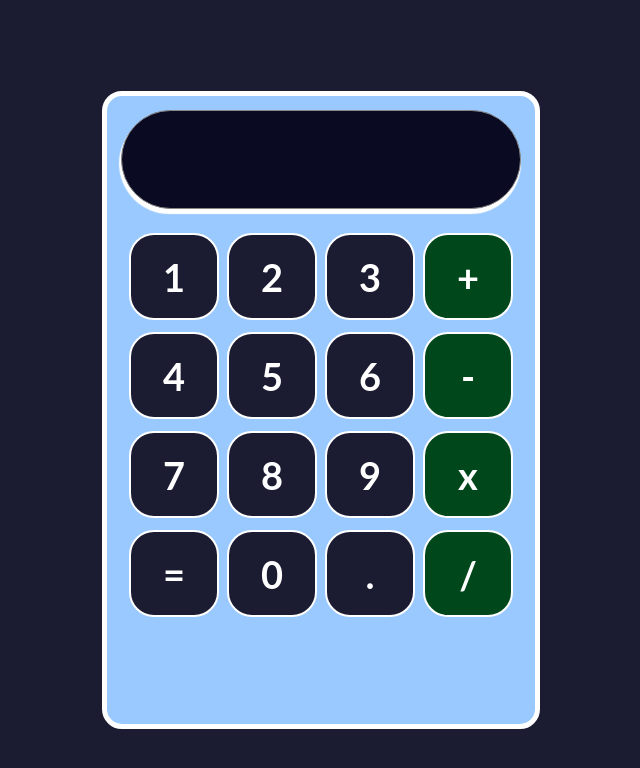
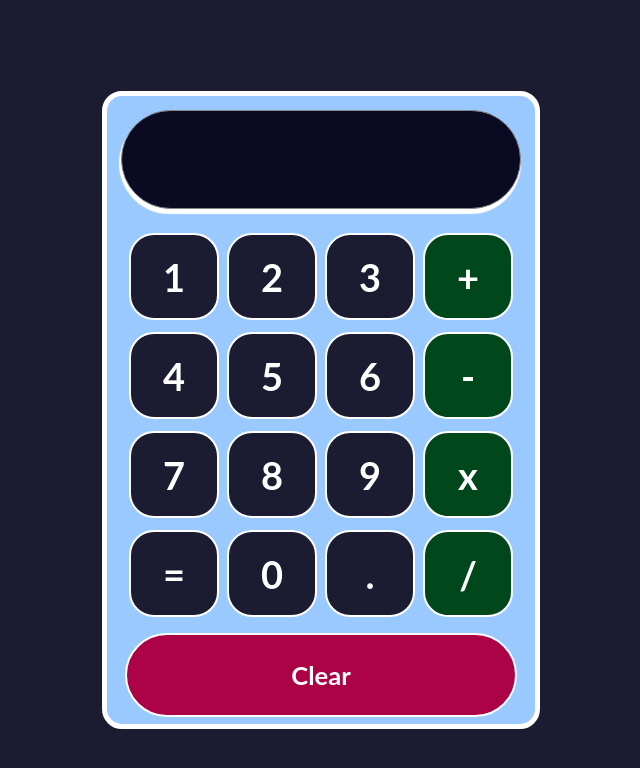
Before and after one commit to collajuan/React_freeCodeCamp, a React (Create React App) app in the folder calculadora/: page / in a window 1280 px wide. Shown: the top 768 px of the page, without its empty margins (319-959 px from the left). Built offline with nearby package versions, Linux system fonts and the light colour scheme.

Commit message:
botonclear

```diff
--- a/calculadora/src/App.js
+++ b/calculadora/src/App.js
@@ -1,41 +1,54 @@
 import './App.css';
 import Boton from './componentes/Boton';
+import BotonClear from './componentes/BotonClear';
 import Pantalla from './componentes/Pantalla';
+import { useState } from 'react'
 
 function App() {
+
+  const [input, setInput] = useState('')
+
+  const agregarInput = val => {
+    setInput(input + val)
+  }
+
   return (
     <div className='App'>
       <div className='freecodecamp-logo-contenedor'>
       </div>
 
       <div className='contenedor-calculadora'>
-        <Pantalla />
+        <Pantalla input={input} />
 
         <div className='fila'>
-          <Boton>1</Boton>
-          <Boton>2</Boton>
-          <Boton>3</Boton>
-          <Boton>+</Boton>
+          <Boton manejarClic={agregarInput}>1</Boton>
+          <Boton manejarClic={agregarInput}>2</Boton>
+          <Boton manejarClic={agregarInput}>3</Boton>
+          <Boton manejarClic={agregarInput}>+</Boton>
         </div>
         <div className='fila'>
-          <Boton>4</Boton>
-          <Boton>5</Boton>
-          <Boton>6</Boton>
-          <Boton>-</Boton>
+          <Boton manejarClic={agregarInput}>4</Boton>
+          <Boton manejarClic={agregarInput}>5</Boton>
+          <Boton manejarClic={agregarInput}>6</Boton>
+          <Boton manejarClic={agregarInput}>-</Boton>
         </div>
         <div className='fila'>
-          <Boton>7</Boton>
-          <Boton>8</Boton>
-          <Boton>9</Boton>
-          <Boton>x</Boton>
+          <Boton manejarClic={agregarInput}>7</Boton>
+          <Boton manejarClic={agregarInput}>8</Boton>
+          <Boton manejarClic={agregarInput}>9</Boton>
+          <Boton manejarClic={agregarInput}>x</Boton>
         </div>
         <div className='fila'>
-          <Boton>=</Boton>
-          <Boton>0</Boton>
-          <Boton>.</Boton>
-          <Boton>/</Boton>
+          <Boton manejarClic={agregarInput}>=</Boton>
+          <Boton manejarClic={agregarInput}>0</Boton>
+          <Boton manejarClic={agregarInput}>.</Boton>
+          <Boton manejarClic={agregarInput}>/</Boton>
         </div>
-        <div className='fila'> </div>
+        <div className='fila'>
+          <BotonClear manejarClear={() => setInput('')}>
+            Clear
+          </BotonClear>
+        </div>
       </div>
     </div>
   );
--- a/calculadora/src/componentes/Boton.js
+++ b/calculadora/src/componentes/Boton.js
@@ -9,7 +9,8 @@
 
 
     return (
-        <div className={`boton-contenedor ${esOperador(props.children) ? 'operador' : ''}`.trimEnd()}>
+        <div className={`boton-contenedor ${esOperador(props.children) ? 'operador' : ''}`.trimEnd()}
+        onClick={() => props.manejarClic(props.children)}>
             {/* Valor que tiene la etiqueta en el padre */}
             {props.children}
 
--- /dev/null
+++ b/calculadora/src/componentes/BotonClear.js
@@ -0,0 +1,10 @@
+import React from 'react'
+import '../stylesheets/BotonClear.css'
+
+const BotonClear = (props) => (
+    <div className='boton-clear' onClick={props.manejarClear}>
+        {props.children}
+    </div>
+)
+
+export default BotonClear
--- /dev/null
+++ b/calculadora/src/stylesheets/BotonClear.css
@@ -0,0 +1,19 @@
+.boton-clear {
+    height: 80px;
+    font-size: 1.6em;
+    display: flex;
+    flex: 1;
+    background-color: #ac0246;
+    margin-top: 8px;
+    justify-content: center;
+    align-items: center;
+    font-weight: bold;
+    color: white;
+    border: 2px solid white;
+    cursor: pointer;
+    border-radius: 45px;
+}
+
+.boton-clear:hover {
+ background-color: #ebb000;
+}
```
